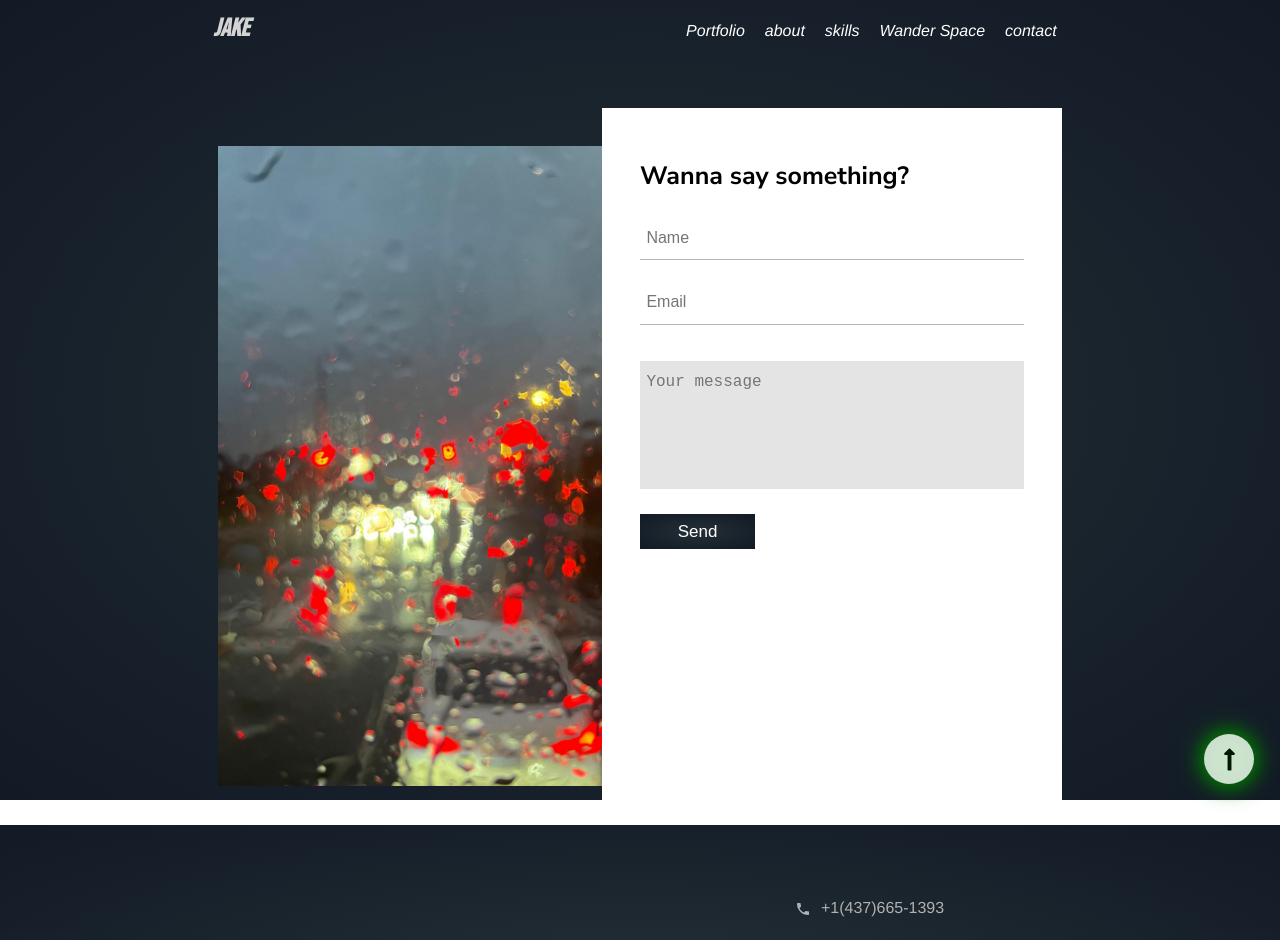
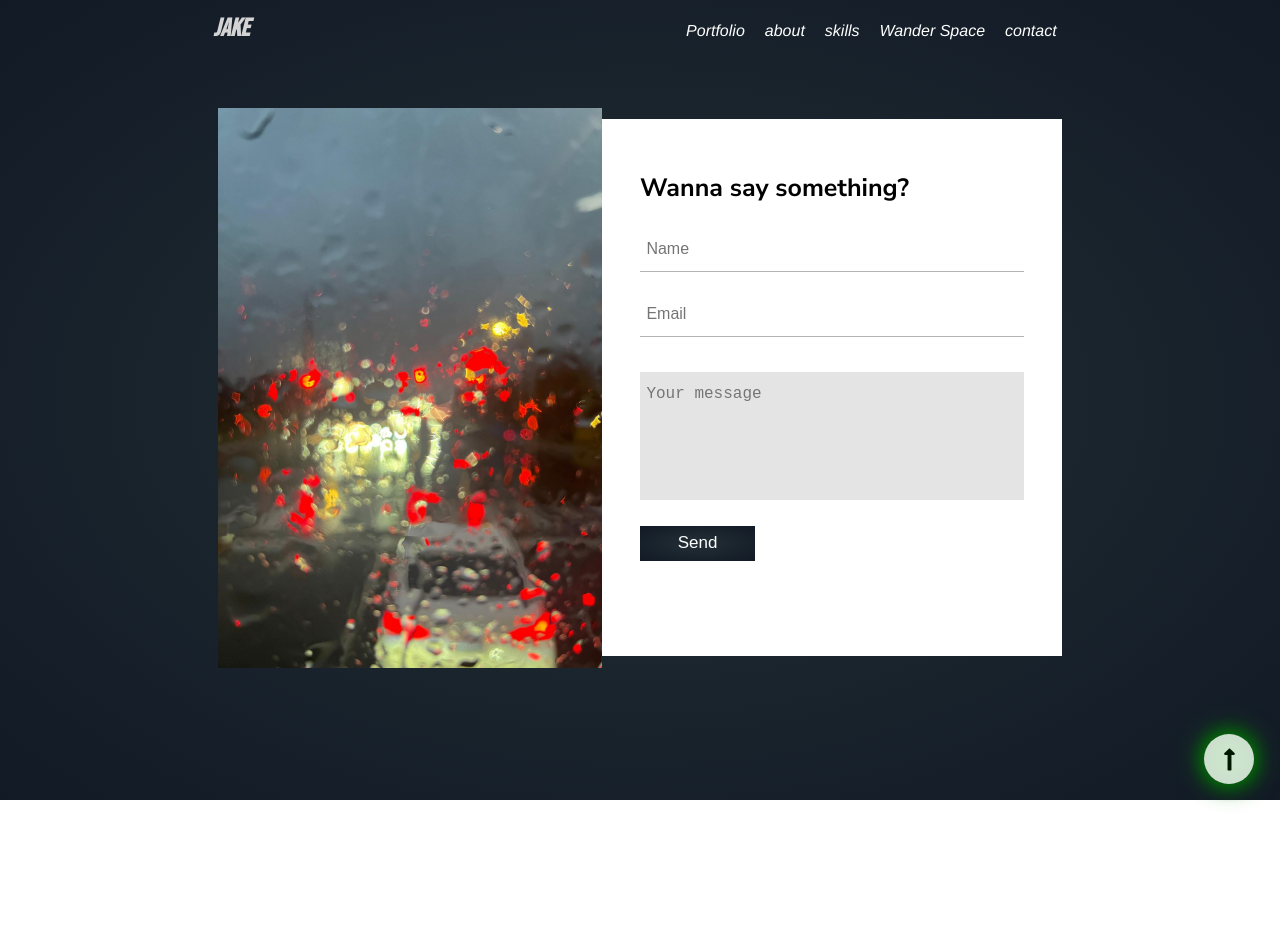
Before and after one commit to abizec-p/portfolio, a React (Vite) app: page /contactform in a window 1280 px wide. Shown: the top 940 px of the page. After the commit the page ends 800 px from the top, so only its background shows below. Built offline with nearby package versions, Linux system fonts and the light colour scheme.

Commit message:
contact fix

```diff
--- a/src/components/contactform.css
+++ b/src/components/contactform.css
@@ -11,7 +11,7 @@
 }
 .contact-image {
     background-image: url(../assets/images/contactimg.jpg);
-    height: 80dvh;
+    height: 70dvh;
     width: 30dvw;
     background-size: cover;
     background-repeat: no-repeat;
@@ -23,7 +23,7 @@
     flex-direction: column;
     width: 30dvw;
     padding: 3dvw;
-    height: 80dvh;
+    height: 57.5dvh;
 
 }
 .contact-form h1{
--- a/src/components/contactform.jsx
+++ b/src/components/contactform.jsx
@@ -1,5 +1,4 @@
 import "./contactform.css";
-import contactimage from "../assets/images/contactimg.jpg";
 import Navigation from "./Navigation";
 import emailjs from "@emailjs/browser";
 import { useRef, useState } from "react";
@@ -8,7 +7,7 @@ import Contact from "./contact";
 export default function ContactForm() {
   const form = useRef();
   const [isSent, setIsSent] = useState(false);
-  const sendEmail = (e) => {
+  const sendEmail = () => {
     ;
 
     emailjs
@@ -49,7 +48,6 @@ export default function ContactForm() {
           {isSent && <p>Your message has been sent successfully!</p>}
         </div>
       </div>
-      <Contact />
     </section>
   );
 }
```
